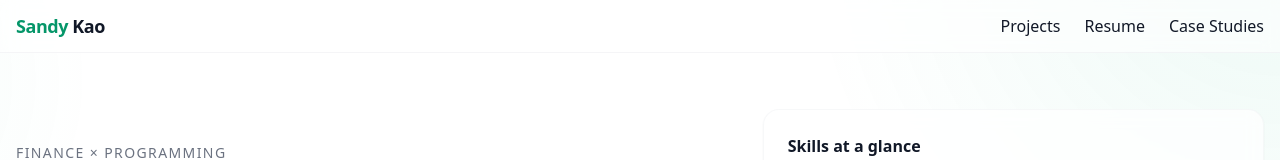
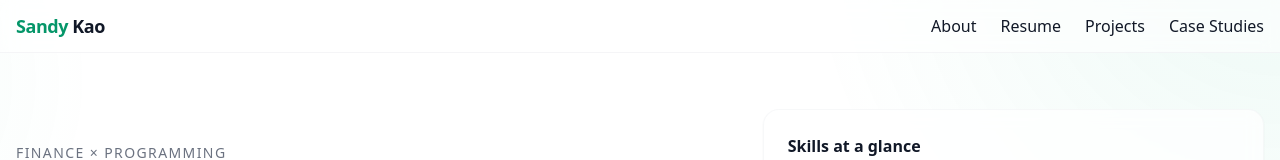
Before and after one commit to SandyKao0301/SandyKao, a Next.js app: page / in a window 1280 px wide. Shown: the top 160 px of the page. Built offline with nearby package versions, Linux system fonts and the light colour scheme.

Commit message:
Update Header.tsx

```diff
--- a/components/Header.tsx
+++ b/components/Header.tsx
@@ -9,7 +9,9 @@ export default function Header() {
         </Link>
 
         <details className="sm:hidden">
-          <summary className="cursor-pointer px-3 py-1 rounded-lg hover:bg-gray-100 dark:hover:bg-gray-800">Menu</summary>
+          <summary className="cursor-pointer px-3 py-1 rounded-lg hover:bg-gray-100 dark:hover:bg-gray-800">
+            Menu
+          </summary>
           <div className="mt-2 space-y-2">
             <NavLinks />
           </div>
@@ -26,8 +28,9 @@ export default function Header() {
 function NavLinks() {
   return (
     <>
+      <Link href="/#about" className="fancy-underline">About</Link>
+      <Link href="/resume" className="fancy-underline">Resume</Link>
       <Link href="/#projects" className="fancy-underline">Projects</Link>
-      <Link href="/resume" className="fancy-underline">Resume</Link>
       <Link href="/projects" className="fancy-underline">Case Studies</Link>
     </>
   );
```
